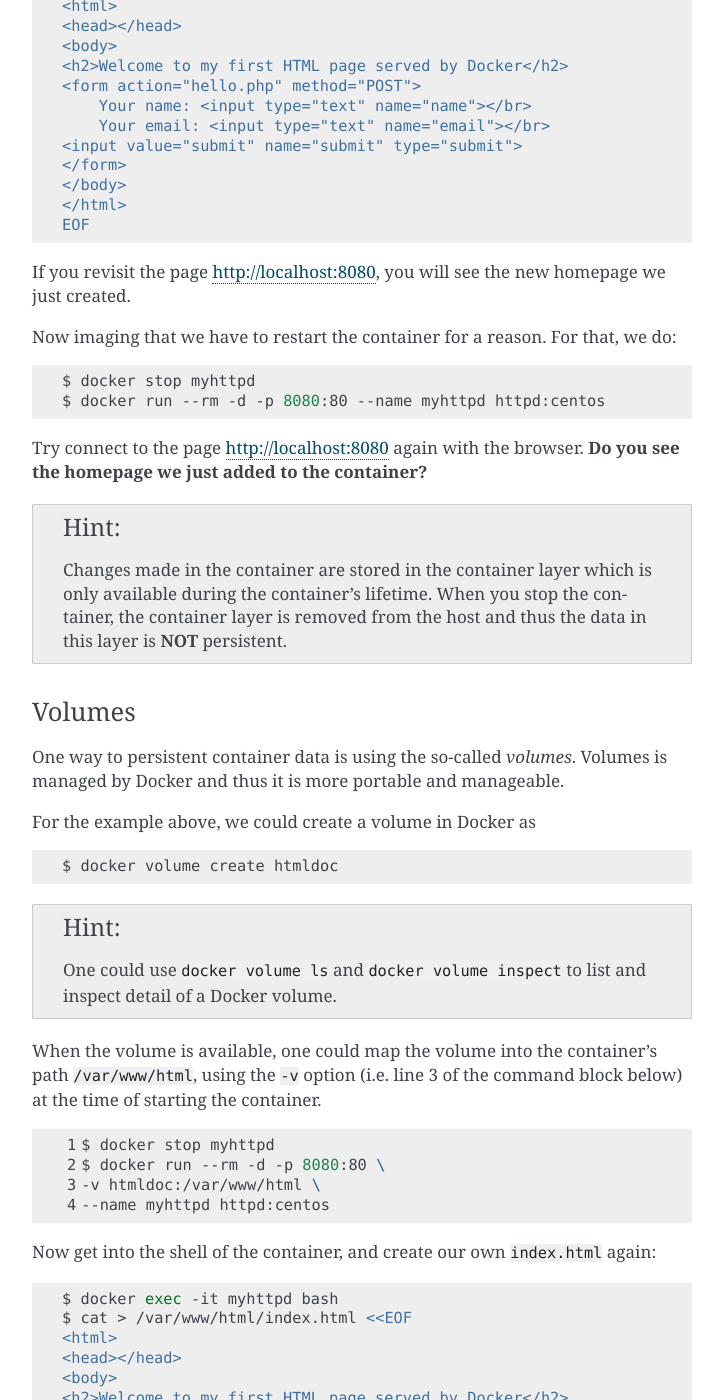
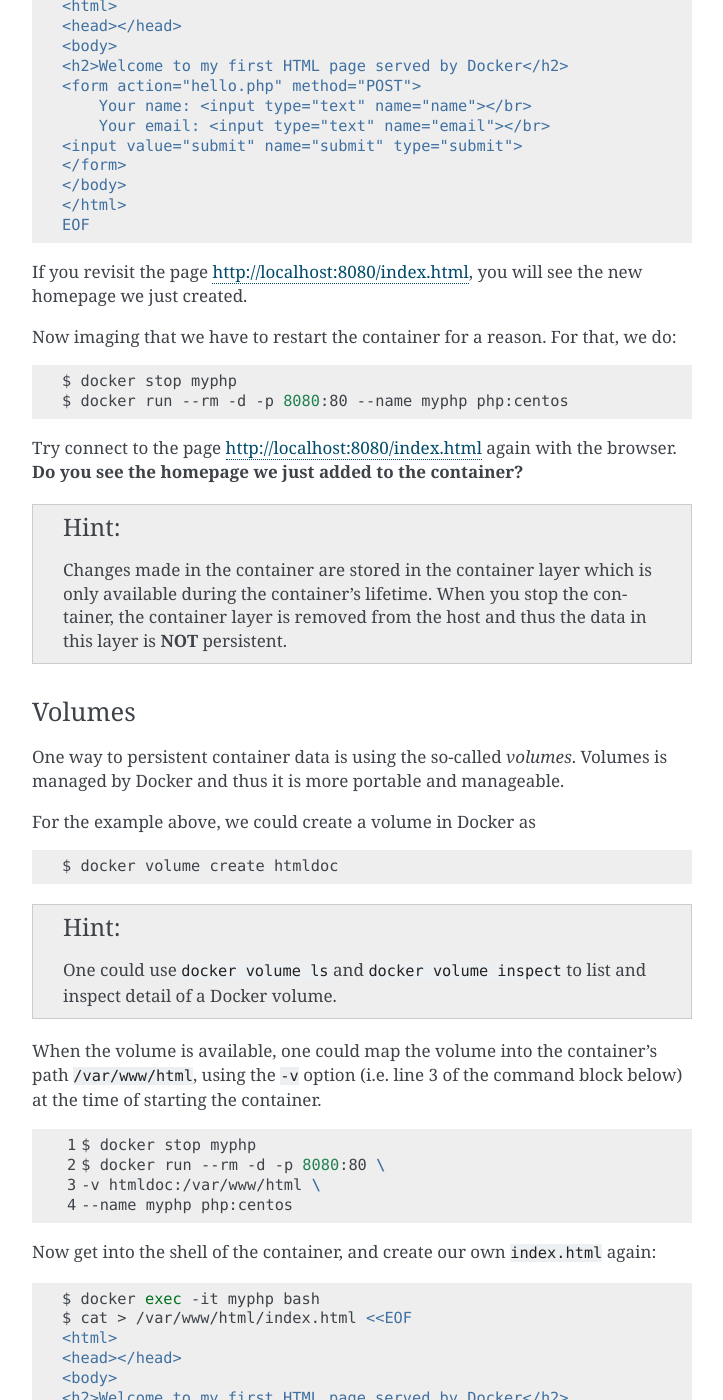
Before and after one commit to Donders-Institute/docker-swarm-setup, a Sphinx documentation site: the page built from doc/tutorial/basic.rst, in a window 1280 px wide and 1400 px high, scrolled down 6254 px. Shown: the whole window, without its empty margins (388-1111 px from the left). Built offline with Sphinx 7.4.7, drawn with Linux system fonts in a browser that asks for light colours; some of the changed text lies outside the part shown.

Commit message:
Update basic.rst

```diff
--- a/doc/tutorial/basic.rst
+++ b/doc/tutorial/basic.rst
@@ -202,7 +202,7 @@ Let's access to the bash shell of the running httpd container:
 
 .. code-block:: bash
 
-    $ docker exec -it myhttpd bash
+    $ docker exec -it myphp bash
 
 In Apache HTTPd, the way to replace the default homepage is creating our own ``index.html`` file within the folder ``/var/www/html``.  For example, using the command below to create a HTML form in ``/var/www/html/index.html``:
 
@@ -222,16 +222,16 @@ In Apache HTTPd, the way to replace the default homepage is creating our own ``i
     </html>
     EOF
 
-If you revisit the page `http://localhost:8080 <http://localhost:8080>`_, you will see the new homepage we just created.
+If you revisit the page `http://localhost:8080/index.html <http://localhost:8080/index.html>`_, you will see the new homepage we just created.
 
 Now imaging that we have to restart the container for a reason.  For that, we do:
 
 .. code-block:: bash
 
-    $ docker stop myhttpd
-    $ docker run --rm -d -p 8080:80 --name myhttpd httpd:centos
+    $ docker stop myphp
+    $ docker run --rm -d -p 8080:80 --name myphp php:centos
 
-Try connect to the page `http://localhost:8080 <http://localhost:8080>`_ again with the browser. **Do you see the homepage we just added to the container?**
+Try connect to the page `http://localhost:8080/index.html <http://localhost:8080/index.html>`_ again with the browser. **Do you see the homepage we just added to the container?**
 
 .. hint::
     Changes made in the container are stored in the container layer which is only available during the container's lifetime.  When you stop the container, the container layer is removed from the host and thus the data in this layer is **NOT** persistent.
@@ -255,16 +255,16 @@ When the volume is available, one could map the volume into the container's path
 .. code-block:: bash
     :linenos:
 
-    $ docker stop myhttpd
+    $ docker stop myphp
     $ docker run --rm -d -p 8080:80 \
     -v htmldoc:/var/www/html \
-    --name myhttpd httpd:centos
+    --name myphp php:centos
 
 Now get into the shell of the container, and create our own ``index.html`` again:
 
 .. code-block:: bash
 
-    $ docker exec -it myhttpd bash
+    $ docker exec -it myphp bash
     $ cat > /var/www/html/index.html <<EOF
     <html>
     <head></head>
@@ -280,16 +280,16 @@ Now get into the shell of the container, and create our own ``index.html`` again
     EOF
     $ exit
 
-Check if the new ``index.html`` is in place by reloading the page `http://localhost:8080 <http://localhost:8080>`_.
+Check if the new ``index.html`` is in place by reloading the page `http://localhost:8080/index.html <http://localhost:8080/index.html>`_.
 
 Restart the container again:
 
 .. code-block:: bash
 
-    $ docker stop myhttpd
+    $ docker stop myphp
     $ docker run -rm -d -p 8080:80 \
     -v htmldoc:/var/www/html \
-    --name myhttpd httpd:centos
+    --name myphp php:centos
 
 You should see that our own ``index.html`` page is still available after restarting the container.
 
@@ -317,7 +317,7 @@ By binding the directory ``~/basic/htmldoc`` into the container's ``/var/www/htm
 .. code-block:: bash
     :linenos:
 
-    $ docker stop myhttpd
+    $ docker stop myphp
     $ docker run --rm -d -p 8080:80 \
     -v ~/tmp/basic/htmldoc:/var/www/html \
     --name myphp php:centos
```
